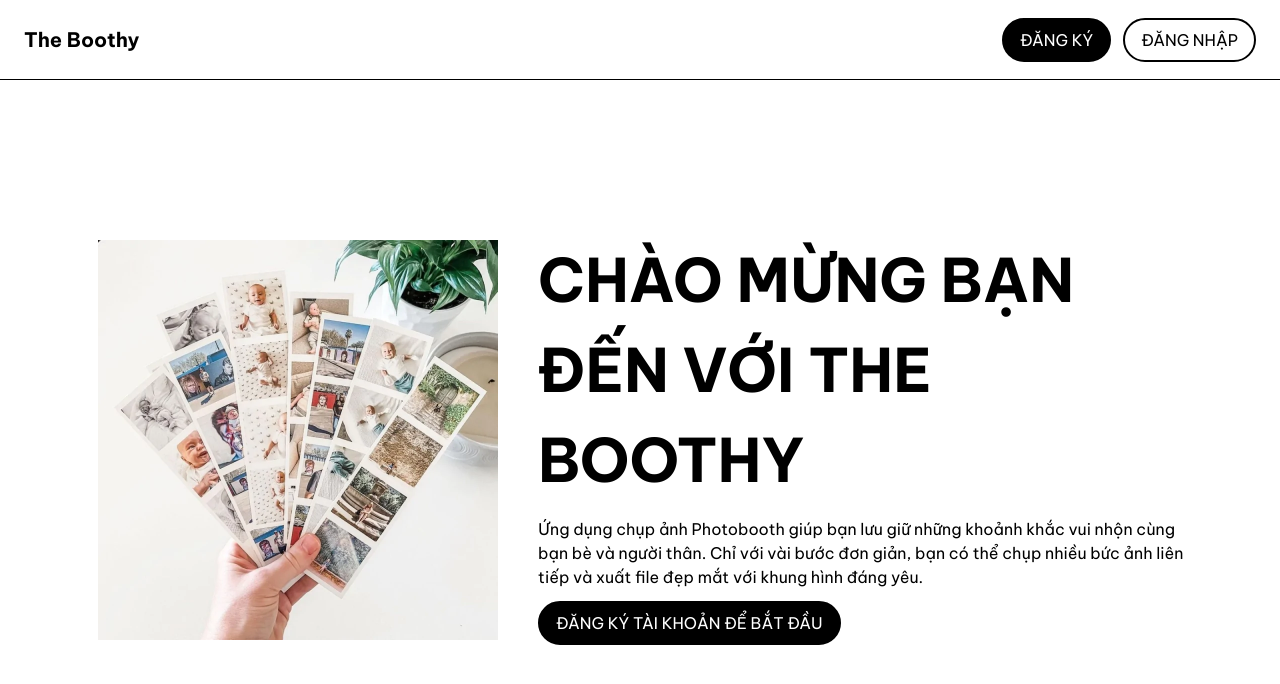
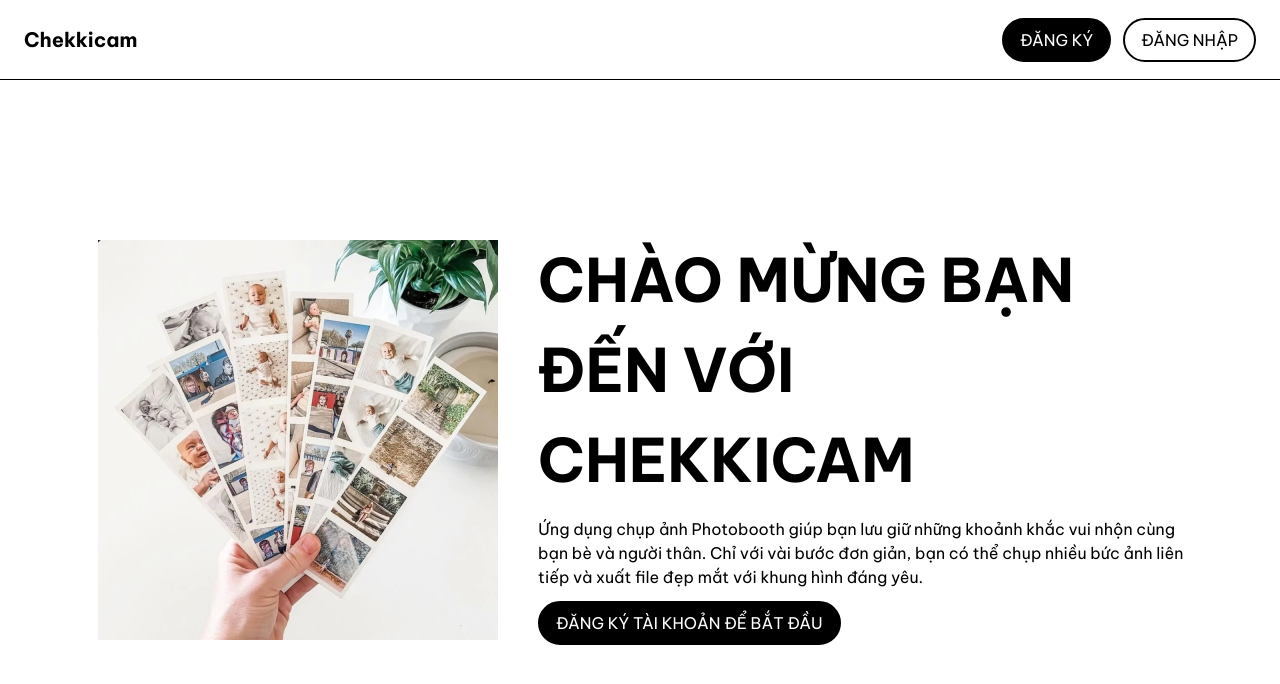
Before and after one commit to hmbaodev/my-booth, a React (Vite) app: page / in a window 1280 px wide. Shown: the top 684 px of the page. Built offline with nearby package versions, Linux system fonts and the light colour scheme; no server answers.

Commit message:
chore: change site name

```diff
--- a/index.html
+++ b/index.html
@@ -4,7 +4,7 @@
     <meta charset="UTF-8" />
     <link rel="icon" type="image/svg+xml" href="/vite.svg" />
     <meta name="viewport" content="width=device-width, initial-scale=1.0" />
-    <title>My Booth</title>
+    <title>Chekkicam</title>
   </head>
   <body>
     <div id="root"></div>
--- a/src/components/Navbar.tsx
+++ b/src/components/Navbar.tsx
@@ -11,7 +11,7 @@ const Navbar = () => {
   return (
     <div className="flex h-20 w-full items-center justify-between border-b border-black px-6">
       <Link to={"/"} className="text-xl font-bold">
-        The Boothy
+        Chekkicam
       </Link>
       <div className="flex items-center justify-center gap-3">
         {!email ? (
--- a/src/pages/Home.tsx
+++ b/src/pages/Home.tsx
@@ -3,12 +3,12 @@ import { Link } from "react-router";
 const Home = () => {
   return (
     <div className="flex items-center gap-10 px-4">
-      <div className="w-[40%] flex justify-end">
+      <div className="flex w-[40%] justify-end">
         <img src="/banner-2.webp" className="max-w-[400px]" alt="" />
       </div>
       <div className="flex w-[60%] flex-col items-start gap-3 pr-[80px]">
         <h1 className="text-[60px] font-bold uppercase">
-          Chào mừng bạn đến với The Boothy
+          Chào mừng bạn đến với Chekkicam
         </h1>
         <p className="text-md">
           Ứng dụng chụp ảnh Photobooth giúp bạn lưu giữ những khoảnh khắc vui
```
